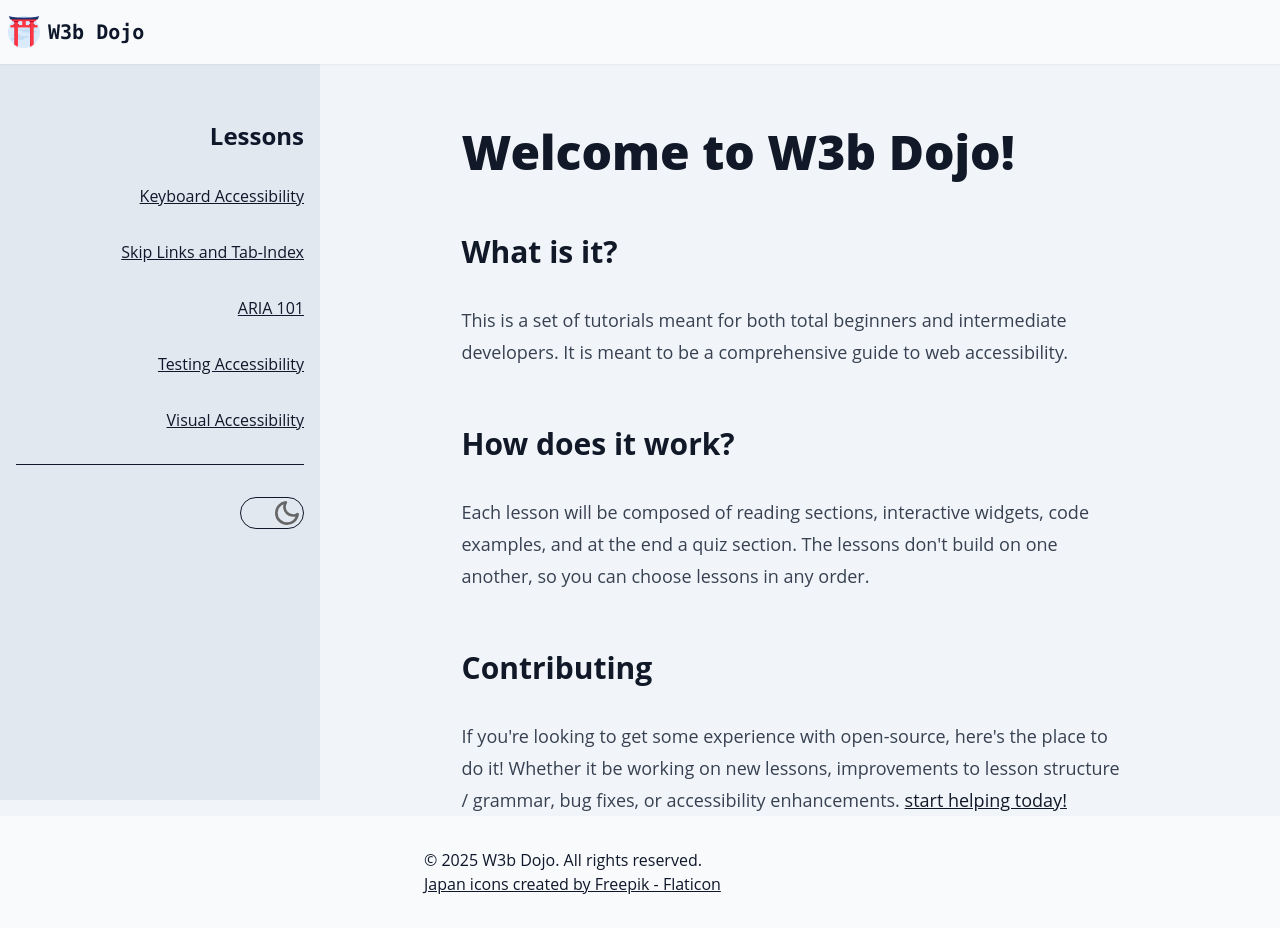
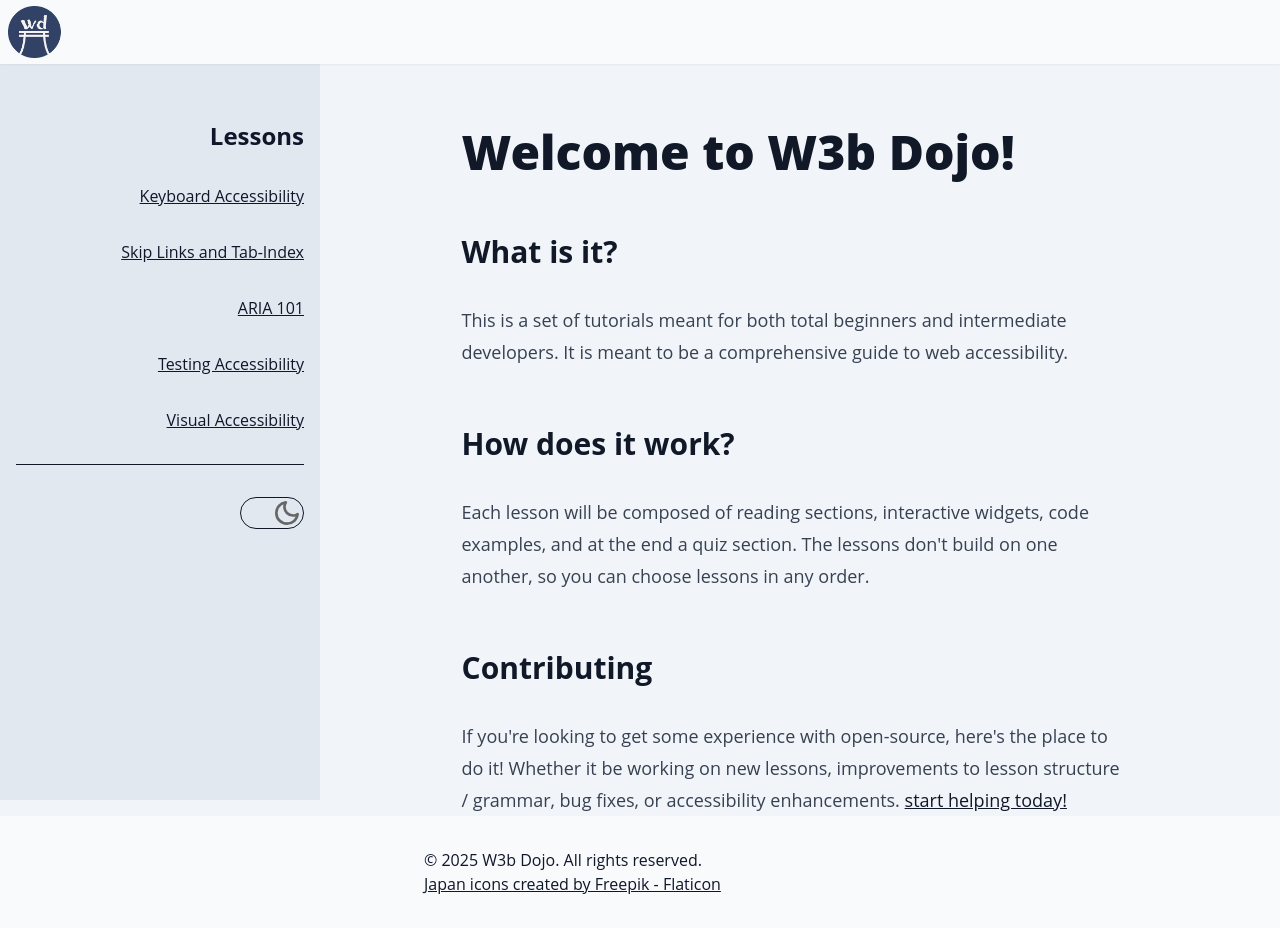
Before and after one commit to joayo13/w3bdojo, a SvelteKit app: page / in a window 1280 px wide. Built offline with nearby package versions, Linux system fonts and the light colour scheme.

Commit message:
updated logo

```diff
--- a/src/routes/+layout.svelte
+++ b/src/routes/+layout.svelte
@@ -46,8 +46,9 @@
 	class="fixed z-10 flex h-16 w-full items-center justify-between bg-slate-50 px-2 text-slate-900 shadow-sm dark:bg-slate-950 dark:text-slate-200"
 >
 	<span class="flex items-center gap-2">
-		<img src="/logo.png" class="w-8" alt="w3b dojo logo" />
-		<a href="/" class="font-mono text-xl font-bold no-underline">W3b Dojo</a>
+		<a href="/">
+			<img src="/logo.png" class="w-14" alt="w3b dojo logo" />
+		</a>
 	</span>
 	<button
 		onclick={toggleMobileNavLinks}
```
Also changed, not shown: static/favicon.png, static/logo.png.
